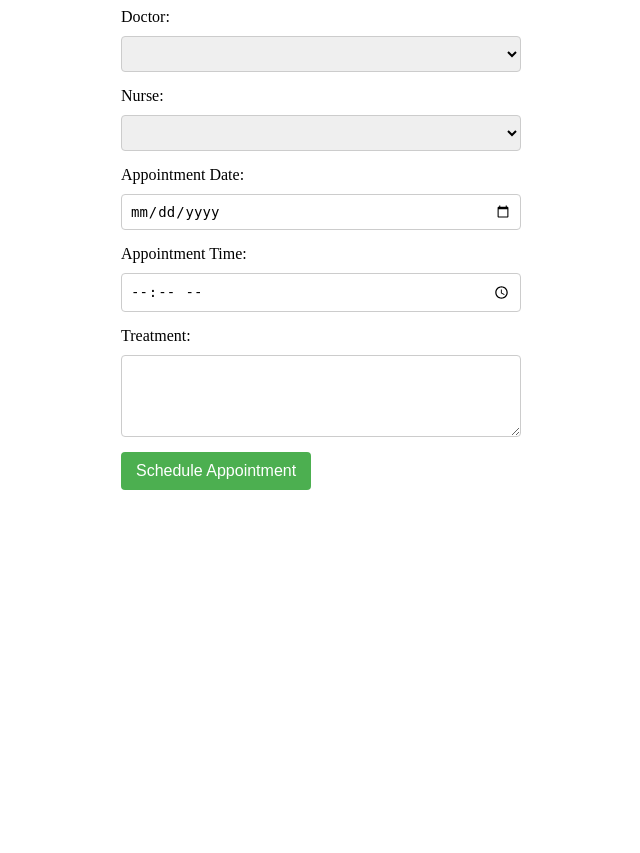
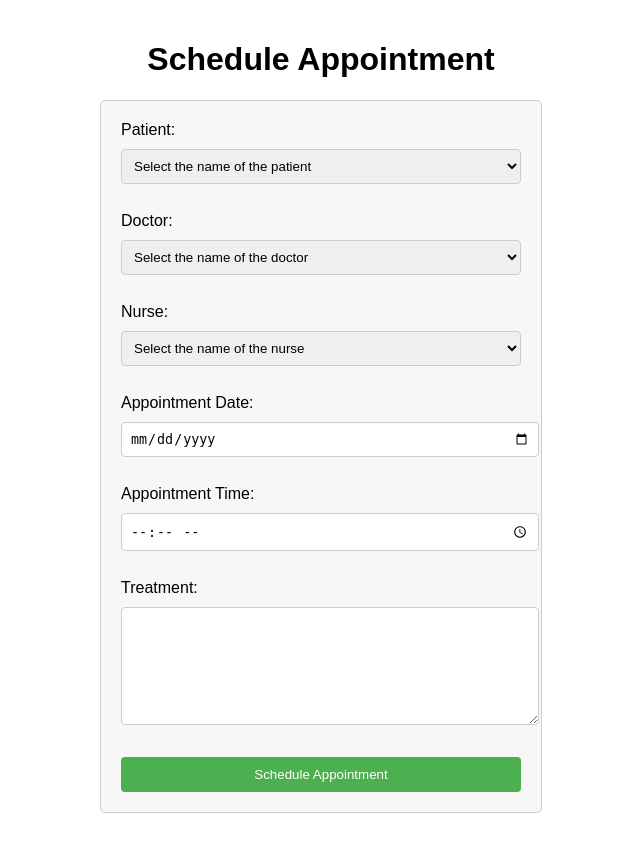
Before and after one commit to HassanAdlouni290/MEDICONNECT, a Django app: page /schedule_appointment/ in a window 1280 px wide. Shown: the whole page, without its empty margins (319-959 px from the left). Before the commit the page ends 490 px from the top, so only its background shows below. Run offline with Django 4.2, Linux system fonts and the light colour scheme; data that the repository does not hold is empty.

Commit message:
version 1.0.4

```diff
--- a/mediconnect/clinic/views.py
+++ b/mediconnect/clinic/views.py
@@ -3,6 +3,7 @@ from .models import Patient,Appointment,MedicalRecord
 from django.contrib.auth.models import User
 from .models import Patient,Doctor,Nurse
 import requests
+from .admin import *
 from django.core.mail import EmailMessage
 
 
@@ -36,34 +37,39 @@ def register_patient(request):
 def success(request):
     return render(request, 'success.html')
 
+def appointment_success(request):
+    return render(request, 'appointment_success.html')
+
 def schedule_appointment(request):
     if request.method == 'POST':
-        # Retrieve the form data from the request.POST dictionary
-        doctor_username = request.POST['Doctor']
-        nurse_username = request.POST['Nurse']
+        patient_name = request.POST['patient_name']
+        doctor_name = request.POST['doctor_name']
+        nurse_name = request.POST['nurse_name']
         appointment_date = request.POST['appointment_date']
         appointment_time = request.POST['appointment_time']
         treatment = request.POST['treatment']
 
-        # Retrieve the doctor, nurse, and patient based on the usernames
-        doctor = User.objects.get(username=doctor_username).doctor
-        nurse = User.objects.get(username=nurse_username).nurse
-        patient = request.user.patient
+        # Get the patient, doctor, and nurse objects
+        patient = Patient.objects.get(user__username=patient_name)
+        doctor = Doctor.objects.get(user__username=doctor_name)
+        nurse = Nurse.objects.get(user__username=nurse_name)
 
         # Create a new Appointment instance
-        appointment = Appointment.objects.create(
-            patient=patient,
-            doctor=doctor,
-            nurse=nurse,
-            appointment_date=appointment_date,
-            appointment_time=appointment_time,
-            treatment=treatment
-        )
+        appointment = Appointment.objects.create(patient=patient, doctor=doctor, nurse=nurse,
+                                                 appointment_date=appointment_date, appointment_time=appointment_time,
+                                                 treatment=treatment)
 
-        # Redirect to a success page or another view
-        return redirect('success')
+
+
+        return redirect('appointment_success')
     else:
-        return render(request, 'schedule_appointment.html')
+        # Retrieve the list of patients, doctors, and nurses from the database
+        patients = Patient.objects.all()
+        doctors = Doctor.objects.all()
+        nurses = Nurse.objects.all()
+
+        context = {'patients': patients, 'doctors': doctors, 'nurses': nurses}
+        return render(request, 'schedule_appointment.html', context)
 
 
 def view_medical_records(request):
--- a/mediconnect/mediconnect/urls.py
+++ b/mediconnect/mediconnect/urls.py
@@ -26,4 +26,5 @@ urlpatterns = [
     path('medical-records/', view_medical_records, name='view_medical_records'),
     path('schedule_appointment/', schedule_appointment, name='schedule_appointment'),
     path('success/', success, name='success'),
+    path('appointment_success/', appointment_success, name='appointment_success'),
 ]
--- a/mediconnect/templates/schedule_appointment.html
+++ b/mediconnect/templates/schedule_appointment.html
@@ -1,75 +1,96 @@
-<!-- schedule_appointment.html -->
-
+<!DOCTYPE html>
+<html>
+<head>
+    <title>Schedule Appointment</title>
     <style>
-  .form-container {
-    max-width: 400px;
-    margin: 0 auto;
+        body {
+            font-family: Arial, sans-serif;
+            margin: 0;
+            padding: 20px;
         }
 
-  .form-container label {
+        h1 {
+            text-align: center;
+        }
+
+        form {
+            max-width: 400px;
+            margin: 20px auto;
+            padding: 20px;
+            background-color: #f7f7f7;
+            border: 1px solid #ccc;
+            border-radius: 5px;
+        }
+
+        label {
             display: block;
             margin-bottom: 10px;
         }
 
-  .form-container select,
-  .form-container input[type="date"],
-  .form-container input[type="time"],
-  .form-container textarea {
+        select, input[type="date"], input[type="time"], textarea {
             width: 100%;
             padding: 8px;
-    margin-bottom: 15px;
+            margin-bottom: 10px;
             border: 1px solid #ccc;
             border-radius: 4px;
-    box-sizing: border-box;
-    font-size: 14px;
         }
 
-  .form-container button[type="submit"] {
-    background-color: #4CAF50;
-    color: white;
-    padding: 10px 15px;
+        textarea {
+            height: 100px;
+        }
+
+        input[type="submit"] {
+            display: block;
+            width: 100%;
+            padding: 10px;
+            background-color: #4caf50;
+            color: #fff;
             border: none;
             border-radius: 4px;
             cursor: pointer;
-    font-size: 16px;
         }
     </style>
+</head>
+<body>
+    <h1>Schedule Appointment</h1>
 
-<div class="form-container">
-  <form method="POST">
+    <form method="POST" action="{% url 'schedule_appointment' %}">
         {% csrf_token %}
 
-    <!-- Select Doctor -->
-    <label for="doctor">Doctor:</label>
-    <select name="doctor" id="doctor">
-      <!-- Retrieve and loop through available doctors -->
+        <label for="patient_name">Patient:</label>
+        <select name="patient_name" id="patient_name">
+            <option value="" disabled selected>Select the name of the patient</option>
+            {% for patient in patients %}
+                <option value="{{ patient.user.username }}">{{ patient.user.username }}</option>
+            {% endfor %}
+        </select><br><br>
+
+        <label for="doctor_name">Doctor:</label>
+        <select name="doctor_name" id="doctor_name">
+            <option value="" disabled selected>Select the name of the doctor</option>
             {% for doctor in doctors %}
-        <option value="{{ doctor.id }}">{{ doctor.user.username }}</option>
+                <option value="{{ doctor.user.username }}">{{ doctor.user.username }}</option>
             {% endfor %}
-    </select>
+        </select><br><br>
 
-    <!-- Select Nurse -->
-    <label for="nurse">Nurse:</label>
-    <select name="nurse" id="nurse">
-      <!-- Retrieve and loop through available nurses -->
+        <label for="nurse_name">Nurse:</label>
+        <select name="nurse_name" id="nurse_name">
+            <option value="" disabled selected>Select the name of the nurse</option>
             {% for nurse in nurses %}
-        <option value="{{ nurse.id }}">{{ nurse.user.username }}</option>
+                <option value="{{ nurse.user.username }}">{{ nurse.user.username }}</option>
             {% endfor %}
-    </select>
+        </select><br><br>
 
-    <!-- Appointment Date -->
         <label for="appointment_date">Appointment Date:</label>
-    <input type="date" name="appointment_date" id="appointment_date">
+        <input type="date" name="appointment_date" id="appointment_date"><br><br>
 
-    <!-- Appointment Time -->
         <label for="appointment_time">Appointment Time:</label>
-    <input type="time" name="appointment_time" id="appointment_time">
+        <input type="time" name="appointment_time" id="appointment_time"><br><br>
 
-    <!-- Treatment -->
         <label for="treatment">Treatment:</label>
-    <textarea name="treatment" id="treatment" rows="4" cols="50"></textarea>
+        <textarea name="treatment" id="treatment"></textarea><br><br>
 
-    <!-- Submit Button -->
-    <button type="submit">Schedule Appointment</button>
+        <input type="submit" value="Schedule Appointment">
     </form>
-</div>
+</body>
+</html>
```
Also changed, not shown: mediconnect/templates/appointment_success.html (added, +47 -0 lines). Lines whose indentation alone changed are shown as unchanged.
